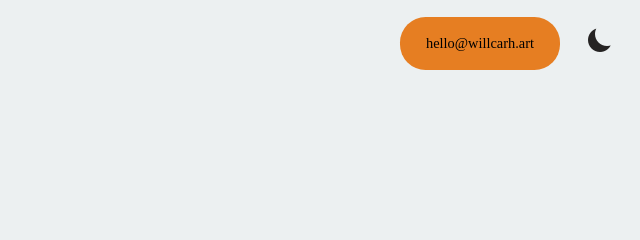
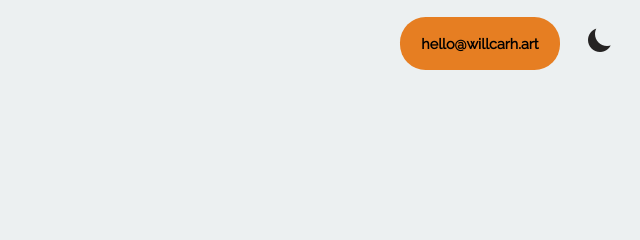
Before and after one commit to wcarhart/willcarh.art, a website: page index.html in a window 1280 px wide. Shown: the top 240 px of the page, 640-1280 px from the left. Drawn offline with nearby package versions, Linux system fonts and the light colour scheme; a web font is replaced by a local one.

Commit message:
Updated fonts

```diff
--- a/style.css
+++ b/style.css
@@ -1,3 +1,5 @@
+@import url('https://fonts.googleapis.com/css2?family=Raleway:ital,wght@0,100;0,200;0,400;1,100;1,200;1,400&display=swap');
+
 /*uncomment this line for debugging*/
 /** {
 	outline: solid 0.25rem;
@@ -45,18 +47,6 @@
 	font-style: normal;
 	font-weight: normal;
 	src: url(font/eksell_display_stencil.otf) format('opentype');
-}
-@font-face {
-	font-family: 'GeomanistRegular';
-	font-style: normal;
-	font-weight: normal;
-	src: url(font/geomanist_regular.otf) format('opentype');
-}
-@font-face {
-	font-family: 'GeomanistRegular';
-	font-style: italic;
-	font-weight: normal;
-	src: url(font/geomanist_regular_italic.otf) format('opentype');
 }
 
 html {
@@ -143,7 +133,8 @@ body {
 	border: none;
 	border-radius: 1.6rem;
 	padding: 1rem;
-	font-family: 'EksellDisplaySmall';
+	font-family: 'Raleway', sans-serif;
+	font-weight: bold !important;
 	font-size: 0.9rem;
 	font-weight: lighter;
 	width: 10rem;
```
Also changed, not shown: index.html (+1 -1 lines), font/geomanist_regular.otf (deleted), font/geomanist_regular_italic.otf (deleted).
